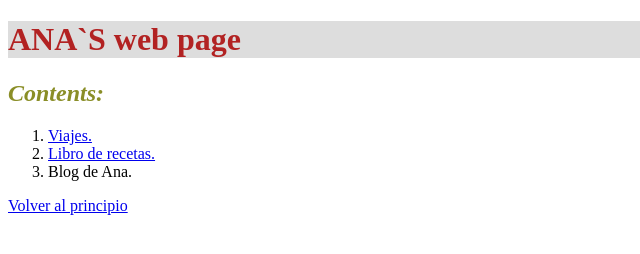
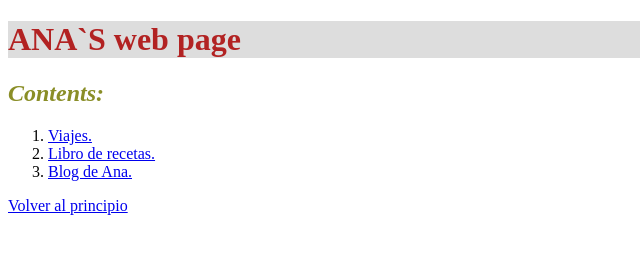
Before and after one commit to anabases/anabases.github.io, a plain HTML site: page index.html in a window 1280 px wide. Shown: the full height of the page, 0-640 px from the left. Drawn offline with Linux system fonts and the light colour scheme.

Commit message:
Update index.html

```diff
--- a/index.html
+++ b/index.html
@@ -16,7 +16,7 @@
         <ol>
              <li><a href="https://anabases.github.io/"> Viajes. </a></li>
              <li><a href="../recetas.html"> Libro de recetas. </a></li>
-           <li><a hrfe="../blog.html"> Blog de Ana. </a> </li>
+           <li><a href="../blog.html"> Blog de Ana. </a> </li>
         </ol>
         <p><a href ="#a_principio"> Volver al principio</a></p>
     </body>
```
